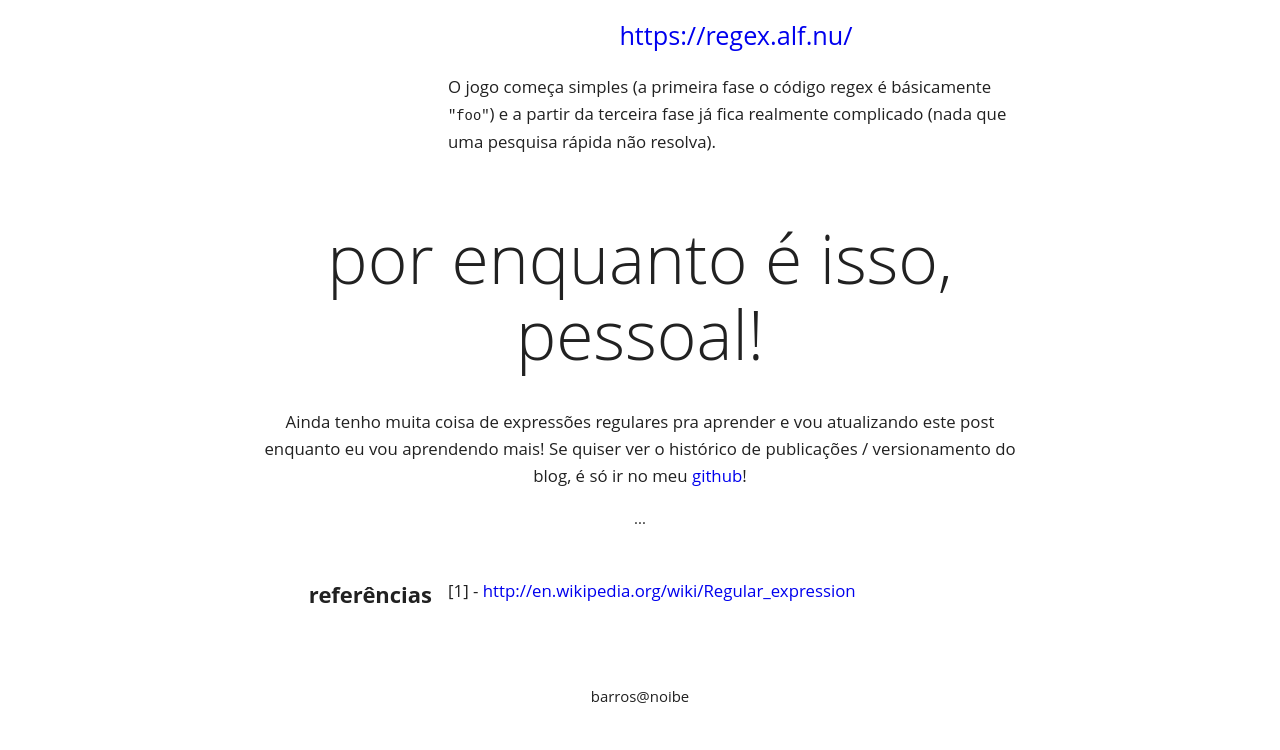
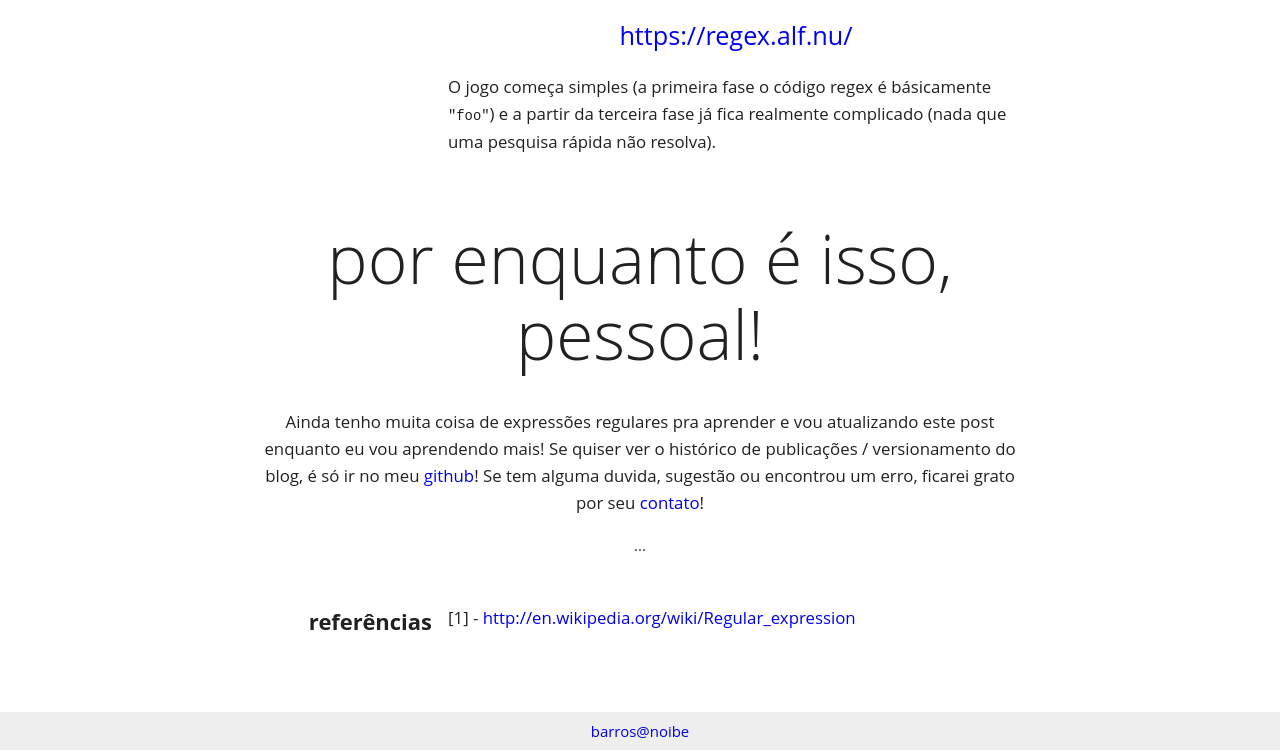
Before and after one commit to dbarjs/blog, a plain HTML site: page regex/index.html in a window 1280 px wide. Shown: the part 6351-7101 px from the top of the page. Before the commit the page ends 7058 px from the top, so only its background shows below. Drawn offline with Linux system fonts and the light colour scheme.

Commit message:
Regex Post

```diff
--- a/css/lingvo.css
+++ b/css/lingvo.css
@@ -215,6 +215,14 @@ article table td {
     text-align: center;
 }
 
+main > footer {
+    background-color: #eeeeee;
+    color: #000000;
+    padding: .5em 0;
+    text-align: center;
+    width: 100%;
+}
+
 @media screen and (min-width: 48em) {
 
     article footer,
--- a/regex/index.html
+++ b/regex/index.html
@@ -378,23 +378,27 @@
 
 		<div class="the-end">
 			<h1>por enquanto é isso, pessoal!</h1>
-			<p>Ainda tenho muita coisa de expressões regulares pra aprender e vou atualizando este post enquanto eu vou aprendendo mais! Se quiser ver o histórico de publicações / versionamento do blog, é só ir no meu <a href="https://github.com/dudusbarros/blog">github</a>!</p>
+			<p>Ainda tenho muita coisa de expressões regulares pra aprender e vou atualizando este post enquanto eu vou aprendendo mais! Se quiser ver o histórico de publicações / versionamento do blog, é só ir no meu <a href="https://github.com/dudusbarros/blog">github</a>! Se tem alguma duvida, sugestão ou encontrou um erro, ficarei grato por seu
+				<a href="mailto:eduardo@noibe.com">contato</a>!</p>
 		</div>
 
 		<footer>
+
 			<header>
 				<h2>Referências</h2>
 			</header>
+
 			<div class="content">
 				<p>[1] - <a href="http://en.wikipedia.org/wiki/Regular_expression">http://en.wikipedia.org/wiki/Regular_expression</a></p>
 			</div>
+
 		</footer>
 
 	</article>
 
-	<footer class="container">
+	<footer>
 		<div class="mark">
-			<span>barros@noibe</span>
+			<a href="http://barros.noibe.com/"><span>barros@noibe</span></a>
 		</div>
 	</footer>
 
```
